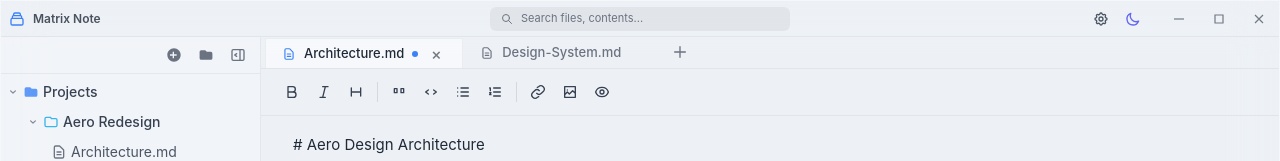
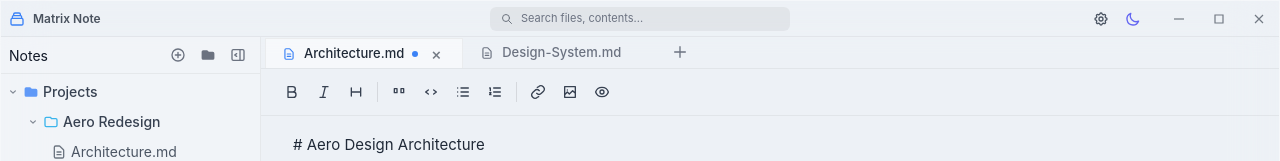
Before and after one commit to AndrewLang/matrix-note, an Angular app: page / in a window 1280 px wide. Shown: the top 161 px of the page. Built offline with nearby package versions, Linux system fonts and the light colour scheme.

Commit message:
feat: update sidebar actions layout and enhance circlePlus SVG definition for improved styling

```diff
--- a/src/app/components/sidebar/sidebar.actions.component.html
+++ b/src/app/components/sidebar/sidebar.actions.component.html
@@ -1,4 +1,13 @@
-<div class="flex items-center justify-end gap-1 border-b border-black/5 px-2 py-1 dark:border-white/[0.06]">
+<div class="flex items-center justify-between border-b border-black/5 px-2 py-1 dark:border-white/[0.06]">
+  @if(!collapsed()){
+  <div>
+    <span class="text-sm text-gray-900 dark:text-gray-300">
+      Notes
+    </span>
+  </div>
+  }
+
+  <div class="flex items-center justify-end gap-0.5">
     @for (command of visibleCommands(); track command.id) {
     <button type="button" class="flex h-7 w-7 items-center justify-center rounded-md border
     border-transparent bg-transparent
@@ -10,3 +19,4 @@
     </button>
     }
   </div>
+</div>
--- a/src/app/shared/svg/svgs.ts
+++ b/src/app/shared/svg/svgs.ts
@@ -229,8 +229,10 @@ export class Svgs {
 
   static readonly circlePlus: SvgDefinition = {
     viewBox: "0 0 24 24",
-    fill: "currentColor",
-    body: `<path d="M12 2C6.477 2 2 6.477 2 12s4.477 10 10 10 10-4.477 10-10S17.523 2 12 2zm4 11h-4v4h-2v-4H6v-2h4V7h2v4h4v2z" />`
+    fill: "none",
+    stroke: "currentColor",
+    strokeWidth: "2",
+    body: `<circle cx="12" cy="12" r="9"></circle><path stroke-linecap="round" stroke-linejoin="round" d="M12 8v8M8 12h8"></path>`
   };
 
   static readonly codeBrackets: SvgDefinition = {
```
Lines whose indentation alone changed are shown as unchanged.
